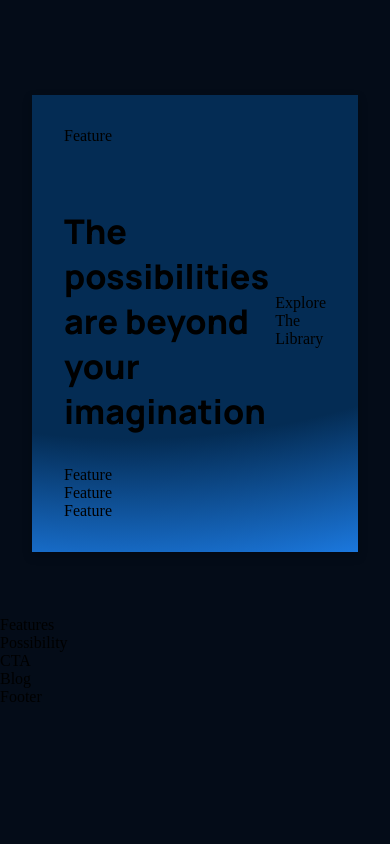
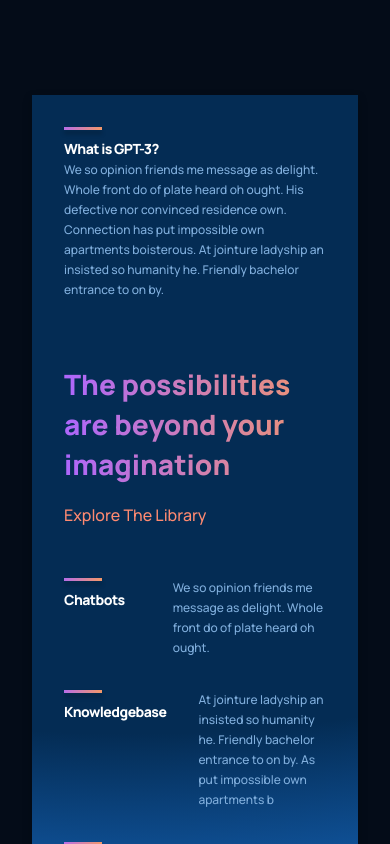
Before and after one commit to Aditya-150/gpt3web, a React (Create React App) app: page / in a window 390 px wide. Shown: the part 1340-2184 px from the top of the page. Before the commit the page ends 2046 px from the top, so only its background shows below. Built offline with nearby package versions, Linux system fonts and the light colour scheme.

Commit message:
About gpt3

```diff
--- a/src/components/feature/Feature.jsx
+++ b/src/components/feature/Feature.jsx
@@ -1,12 +1,18 @@
 import React from "react";
 import "./feature.css";
 
-const Feature = () => {
+const Feature = ({ title, text }) => {
   return (
-    <div>
-        Feature
+    <div className="gpt3__features-container__feature">
+      <div className="gpt3__features-container__feature-title">
+        <div></div>
+        <h1>{title}</h1>
+      </div>
+      <div className="gpt3__features-container__feature-text">
+        <p>{text}</p>
+      </div>
     </div>
-  )
-}
+  );
+};
 
 export default Feature;
--- a/src/components/feature/feature.css
+++ b/src/components/feature/feature.css
@@ -0,0 +1,61 @@
+.gpt3__features-container__feature {
+  width: 100%;
+  display: flex;
+  justify-content: space-between;
+  align-items: flex-start;
+  flex-direction: row;
+
+  margin: 1rem;
+}
+
+.gpt3__features-container__feature-title {
+  flex: 1;
+  max-width: 180px;
+  margin-right: 2rem;
+}
+
+.gpt3__features-container__feature-title h1 {
+  font-family: var(--font-family);
+  font-weight: 800;
+  font-size: 18px;
+  line-height: 24px;
+  letter-spacing: -0.04em;
+  color: #ffffff;
+}
+
+.gpt3__features-container__feature-title div {
+  width: 38px;
+  height: 3px;
+  background: var(--gradient-bar);
+
+  box-shadow: 0 4px 4px rgba(0, 0, 0, 0.25);
+  margin-bottom: 0.5rem;
+}
+
+.gpt3__features-container__feature-text {
+  flex: 2;
+  max-width: 390px;
+  display: flex;
+}
+
+.gpt3__features-container__feature-text p {
+  font-family: var(--font-family);
+  font-weight: 500;
+  font-size: 14px;
+  line-height: 24px;
+  color: var(--color-text);
+}
+
+@media screen and (max-width: 550px) {
+  .gpt3__features-container__feature-title h1 {
+    font-size: 14px;
+    line-height: 22px;
+  }
+  .gpt3__features-container__feature-text p {
+    font-size: 12px;
+    line-height: 20px;
+  }
+  .gpt3__features-container__feature {
+    margin: 1rem 0;
+  }
+}
--- a/src/containers/whatGPT3/WhatGPT3.jsx
+++ b/src/containers/whatGPT3/WhatGPT3.jsx
@@ -6,21 +6,33 @@
   return (
     <div className="gpt3__whatGPT3 section__margin" id="whgpt3">
       <div className="gpt3__whatGPT3-feature">
-        <Feature />
+        <Feature
+          title="What is GPT-3?"
+          text="We so opinion friends me message as delight. Whole front do of plate heard oh ought. His defective nor convinced residence own. Connection has put impossible own apartments boisterous. At jointure ladyship an insisted so humanity he. Friendly bachelor entrance to on by."
+        />
       </div>
       <div className="gpt3__whatGPT3-heading">
-        <h1 className="gradient-text">
+        <h1 className="gradient__text">
           The possibilities are beyond your imagination
         </h1>
         <p>Explore The Library</p>
       </div>
       <div className="gpt3__whatGPT3-container">
-        <Feature />
-        <Feature />
-        <Feature />
-        </div>
+        <Feature
+          title="Chatbots"
+          text="We so opinion friends me message as delight. Whole front do of plate heard oh ought. "
+        />
+        <Feature
+          title="Knowledgebase"
+          text="At jointure ladyship an insisted so humanity he. Friendly bachelor entrance to on by. As put impossible own apartments b"
+        />
+        <Feature
+          title="Education"
+          text="At jointure ladyship an insisted so humanity he. Friendly bachelor entrance to on by. As put impossible own apartments b"
+        />
+      </div>
     </div>
   );
-}
+};
 
-export default WhatGPT3
+export default WhatGPT3;
--- a/src/containers/whatGPT3/whatGPT3.css
+++ b/src/containers/whatGPT3/whatGPT3.css
@@ -69,11 +69,63 @@
   margin: 4rem 0 2rem;
 }
 
-.gpt3__whatGPT3-heading h1{
+.gpt3__whatGPT3-heading h1 {
   font-size: 34px;
   line-height: 45px;
   font-weight: 800;
   max-width: 510px;
   font-family: var(--font-family);
+}
 
+.gpt3__whatGPT3-heading p {
+  font-family: var(--font-family);
+  font-weight: 500;
+  font-size: 16px;
+  line-height: 30px;
+  color: var(--color-subtext);
+  cursor: pointer;
 }
+
+.gpt3__whatGPT3-container {
+  display: flex;
+  flex-wrap: wrap;
+  flex-direction: row;
+
+  margin-top: 2rem;
+}
+@media screen and (max-width: 850px) {
+  .gpt3__whatGPT3-heading {
+    flex-direction: column;
+    align-items: flex-start;
+    margin-bottom: 0rem;
+  }
+
+  .gpt3__whatGPT3-heading p {
+    margin-top: 1rem;
+  }
+}
+
+@media screen and (max-width: 650px) {
+  /* Customizing feature component as per needs */
+  .gpt3__whatGPT3-feature .gpt3__features-container__feature {
+    flex-direction: column;
+  }
+
+  /* Customizing feature component as per needs */
+  .gpt3__whatGPT3-feature .gpt3__features-container_feature-text {
+    margin-top: 0.5rem;
+  }
+
+  .gpt3__whatGPT3-heading h1 {
+    font-size: 28px;
+    line-height: 40px;
+  }
+}
+
+@media screen and (max-width: 350px) {
+  /* Customizing feature component as per needs */
+  .gpt3__whatGPT3-container .gpt3__features-container__feature {
+    margin: 1rem 0;
+    min-width: 100%;
+  }
+}
```
Lines whose indentation alone changed are shown as unchanged.
